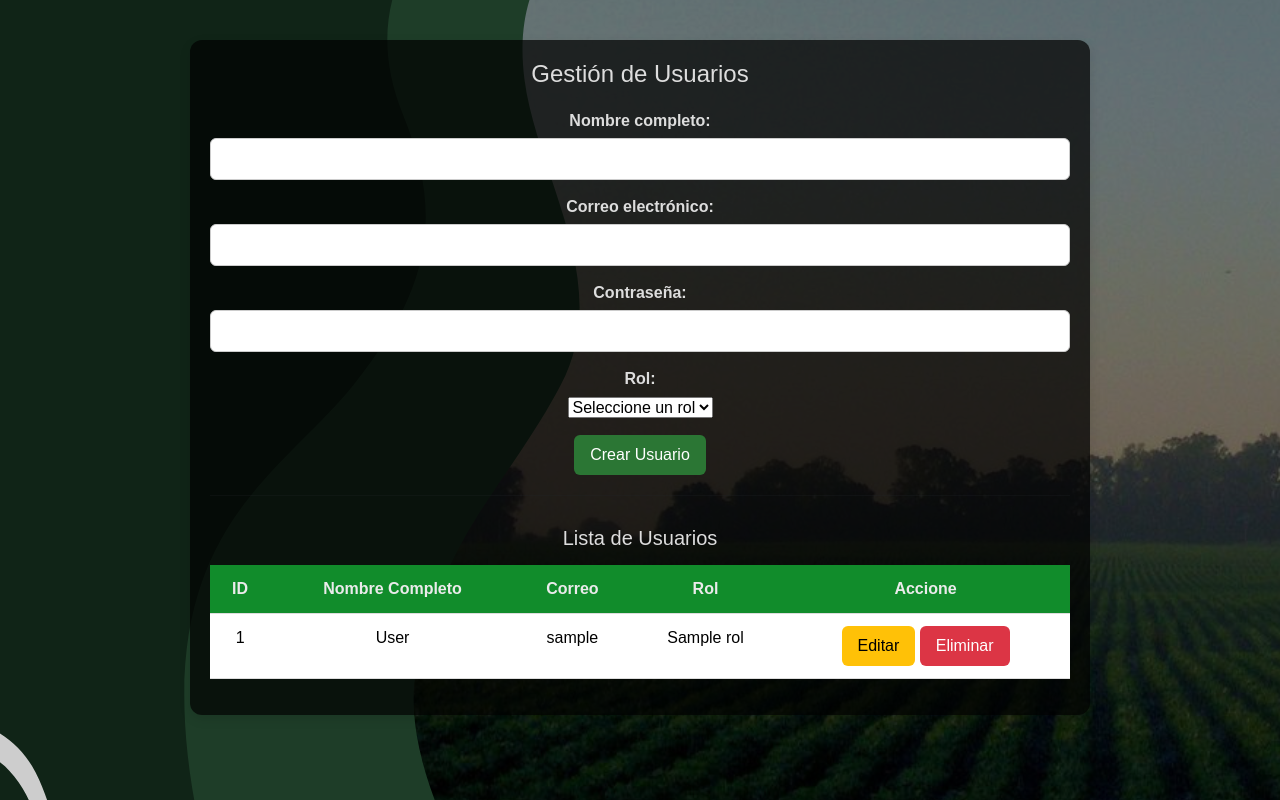
After one commit to CarlosGM2403/Finca-V3, a Flask app: template src/templates/auth/usuarios.html in a window 1280 px wide. The commit adds this page. Run offline with Flask 3, Linux system fonts and the light colour scheme; the template is opened without the code that fills it: most values are stand-ins (such as "Sample title", 1, 10 or a date in 2020); some libraries are stand-ins or nearby versions.

Commit message:
Avances crud

```diff
--- a/src/app.py
+++ b/src/app.py
@@ -109,6 +109,78 @@ def cambiar_password():
 
     return render_template("cambiar_password.html")
 
+@app.route('/usuarios')
+def listar_usuarios():
+    cursor = db.connection.cursor()
+    cursor.execute("SELECT id, fullname, username, rol FROM user")
+    rows = cursor.fetchall()
+    cursor.close()
+
+    # Convertimos a lista de diccionarios para que coincida con el template
+    users = []
+    for row in rows:
+        users.append({
+            "id": row[0],
+            "fullname": row[1],
+            "username": row[2],
+            'rol': row[3]
+        })
+
+    return render_template('auth/usuarios.html', users=users)
+
+
+@app.route('/usuarios/crear', methods=['POST'])
+def create_user():
+    fullname = request.form['fullname']
+    username = request.form['username']
+    password = request.form['password']
+    rol = request.form['rol']
+
+    password = generate_password_hash(password)
+
+    cursor = db.connection.cursor()
+    sql = "INSERT INTO user (fullname, username, password, rol) VALUES (%s, %s, %s,%s)"
+    cursor.execute(sql, (fullname, username, password, rol))
+    db.connection.commit()
+    cursor.close()
+
+    return redirect(url_for('listar_usuarios'))
+
+
+# Eliminar usuario
+@app.route('/usuarios/eliminar/<int:id>', methods=['POST', 'GET'])
+def delete_user(id):
+    cursor = db.connection.cursor()
+    cursor.execute("DELETE FROM user WHERE id = %s", (id,))
+    db.connection.commit()
+    cursor.close()
+    return redirect(url_for('listar_usuarios'))
+
+
+# Editar usuario
+@app.route('/usuarios/editar/<int:id>', methods=['GET', 'POST'])
+def editar_usuario(id):
+    cursor = db.connection.cursor()
+    cursor.execute("SELECT id, fullname, username, rol FROM user WHERE id = %s", (id,))
+    usuario = cursor.fetchone()
+
+    if request.method == 'POST':
+        fullname = request.form['fullname']
+        username = request.form['username']
+        rol = request.form['rol']
+
+        cursor.execute("""
+            UPDATE user
+            SET fullname=%s, username=%s, rol=%s
+            WHERE id=%s
+        """, (fullname, username, rol, id))
+        db.connection.commit()
+        cursor.close()
+        return redirect(url_for('listar_usuarios'))
+
+    cursor.close()
+    return render_template('auth.editar_usuario', usuario=usuario)
+
 
 if __name__ == '__main__':
     app.config.from_object(config['development'])
--- a/src/models/entities/User.py
+++ b/src/models/entities/User.py
@@ -13,4 +13,4 @@ class User(UserMixin):
     def check_password(self, hashed_password, password):
         return check_password_hash(hashed_password, password)
 
-print(generate_password_hash("0945", method="pbkdf2:sha256"))
+print(generate_password_hash("2563", method="pbkdf2:sha256"))
--- /dev/null
+++ b/src/static/css/usuarios.css
@@ -0,0 +1,108 @@
+/* Estilos generales */
+body {
+    font-family: Arial, sans-serif;
+    background-color: #2c2c2c;
+    background-image: url("../img/fondo.png");
+}
+
+/* Contenedor */
+.container {
+    max-width: 900px;
+    margin: 40px auto;
+    padding: 20px;
+    background: rgba(0,0,0,0.7);
+    border-radius: 12px;
+    box-shadow: 0px 4px 12px rgba(0,0,0,0.1);
+}
+
+/* Títulos */
+.title {
+    color: #ddd;
+    font-size: 24px;
+    margin-bottom: 20px;
+    text-align: center;
+}
+
+.subtitle {
+    color: #ddd;
+    margin-top: 30px;
+    font-size: 20px;
+}
+
+/* Formulario */
+.form {
+    margin-bottom: 20px;
+}
+
+.form-group {
+    margin-bottom: 15px;
+}
+
+label {
+    color: #ddd;
+    font-weight: bold;
+    display: block;
+    margin-bottom: 5px;
+}
+
+input {
+    width: 100%;
+    padding: 8px;
+    border: 1px solid #ccc;
+    border-radius: 6px;
+}
+
+/* Botones */
+.btn {
+    display: inline-block;
+    padding: 8px 16px;
+    text-decoration: none;
+    border-radius: 6px;
+    color: #fff;
+    transition: 0.3s;
+    border: none;
+    cursor: pointer;
+}
+
+.btn-primary {
+    background: #2b7634;
+}
+
+.btn-primary:hover {
+    background: #004616;
+}
+
+.btn-warning {
+    background: #ffc107;
+    color: #000;
+}
+
+.btn-warning:hover {
+    background: #2c9842;
+}
+
+.btn-danger {
+    background: #dc3545;
+}
+
+.btn-danger:hover {
+    background: #a71d2a;
+}
+
+/* Tabla */
+.table {
+    width: 100%;
+    border-collapse: collapse;
+    margin-top: 15px;
+}
+
+.table th, .table td {
+    padding: 12px;
+    text-align: center;
+    border-bottom: 1px solid #ddd;
+}
+
+.table th {
+    background: #118c2b;
+    color: #ebebeb;
+}
--- /dev/null
+++ b/src/templates/auth/usuarios.html
@@ -0,0 +1,74 @@
+{% extends "base.html" %}
+
+{% block title %}usuarios{% endblock %}
+
+{% block CustomCSS %}
+<link rel="stylesheet" href="{{ url_for('static', filename='css/usuarios.css')}}">
+{% endblock %}
+
+{% block body %}
+<div class="container">
+    <h2 class="title">Gestión de Usuarios</h2>
+
+    <!-- Formulario para crear usuario -->
+    <form action="{{ url_for('create_user') }}" method="POST" class="form">
+        <div class="form-group">
+            <label for="fullname">Nombre completo:</label>
+            <input type="text" name="fullname" id="fullname" required>
+        </div>
+        <div class="form-group">
+            <label for="username">Correo electrónico:</label>
+            <input type="email" name="username" id="username" required>
+        </div>
+        <div class="form-group">
+            <label for="password">Contraseña:</label>
+            <input type="password" name="password" id="password" required>
+        </div>
+        <div class="form-group">
+                <label for="rol">Rol:</label>
+                <select id="rol" name="rol" required>
+                    <option value="" disabled selected>Seleccione un rol</option>
+                    <option value="administrador">Administrador</option>
+                    <option value="supervisor">Supervisor</option>
+                    <option value="empleado">Empleado</option>
+                    <option value="cuidador">Cuidador</option>
+                </select>
+            </div>
+        <button type="submit" class="btn btn-primary">Crear Usuario</button>
+    </form>
+
+    <hr>
+
+    <!-- Tabla de usuarios -->
+    <h3 class="subtitle">Lista de Usuarios</h3>
+    <table class="table">
+        <thead>
+            <tr>
+                <th>ID</th>
+                <th>Nombre Completo</th>
+                <th>Correo</th>
+                <th>Rol</th>
+                <th>Accione</th>
+            </tr>
+        </thead>
+        <tbody>
+            {% for user in users %}
+            <tr>
+                <td>{{ user.id }}</td>
+                <td>{{ user.fullname }}</td>
+                <td>{{ user.username }}</td>
+                <td>{{ user.rol }}</td>
+                <td>
+                    <a href="{{ url_for('editar_usuario', id=user.id) }}" class="btn btn-warning">Editar</a>
+                    <a href="{{ url_for('delete_user', id=user.id) }}" class="btn btn-danger">Eliminar</a>
+                </td>
+            </tr>
+            {% else %}
+            <tr>
+                <td colspan="4">No hay usuarios registrados.</td>
+            </tr>
+            {% endfor %}
+        </tbody>
+    </table>
+</div>
+{% endblock %}
--- a/src/templates/home.html
+++ b/src/templates/home.html
@@ -101,7 +101,9 @@
 
 <!-- GRUPOS DE BOTONES -->
 <div class="grupo-izquierda">
-  <button class="btn-normal">Usuarios</button>
+<button class="btn-normal" onclick="location.href='{{ url_for('listar_usuarios') }}'">Usuarios</button>
+
+
   <button class="btn-normal">Producción</button>
 </div>
 
```
Also changed, not shown: src/static/css/editar_usuario.css (added, +77 -0 lines), src/templates/auth/editar_usuario.html (added, +33 -0 lines).
